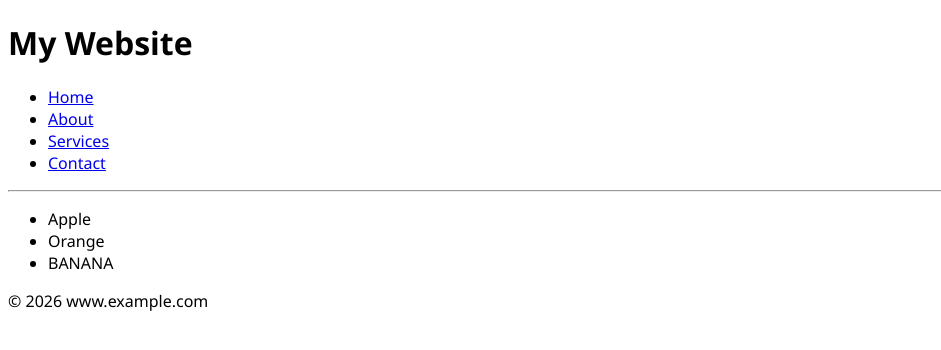
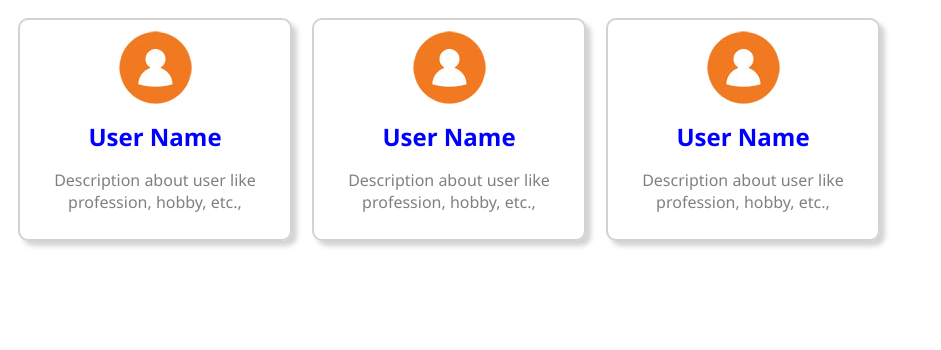
Before and after one commit to KamSofts/react-course, a React (Vite) app in the folder client/: page / in a window 1280 px wide. Shown: the top 350 px of the page, without its empty margins (0-941 px from the left). Built offline with nearby package versions, Linux system fonts and the light colour scheme.

Commit message:
Course 02 Card component and module styling

```diff
--- a/client/src/App.jsx
+++ b/client/src/App.jsx
@@ -1,8 +1,13 @@
-import Website from "./website/Website"
+// import Website from "./website/Website"
+import Card from "./card/Card"
 
 const App = () => {
-    return(
-        <Website />
+    return (
+        <>
+            {/* <Website /> */}
+            <Card /><Card /><Card />
+        </>
+
     );
 }
 
--- /dev/null
+++ b/client/src/card/Card.jsx
@@ -0,0 +1,14 @@
+import userPic from "../assets/user.jpg"
+import Styles from "./Card.module.css"
+
+const Card = () => {
+    return (
+        <div className={Styles.card}>
+            <img className={Styles.cardImage} src={userPic} alt="user image" />
+            <h2 className={Styles.cardTitle}>User Name</h2>
+            <p className={Styles.cardText}>Description about user like profession, hobby, etc.,</p>
+        </div>
+    )
+}
+
+export default Card
--- /dev/null
+++ b/client/src/card/Card.module.css
@@ -0,0 +1,28 @@
+.card{
+    border: 2px solid lightgrey;
+    border-radius: 10px;
+    box-shadow: 5px 5px 5px lightgrey;
+    padding: 10px;
+    margin: 10px;
+    text-align: center;
+    max-width: 250px;
+    display: inline-block;
+}
+
+/* Dont use .card-image error occurs. Use camelCase */
+.cardImage {
+    /* border: 1px solid lightgrey; */
+    max-width: 60%;
+    height: auto;
+    border-radius: 50%;
+    margin-bottom: 10px;
+}
+
+.cardTitle {
+    margin: 0;
+    color: blue;
+}
+
+.cardText{
+    color: grey;
+}
```
Also changed, not shown: 1 other file (tests, documents, lock files or other folders).
